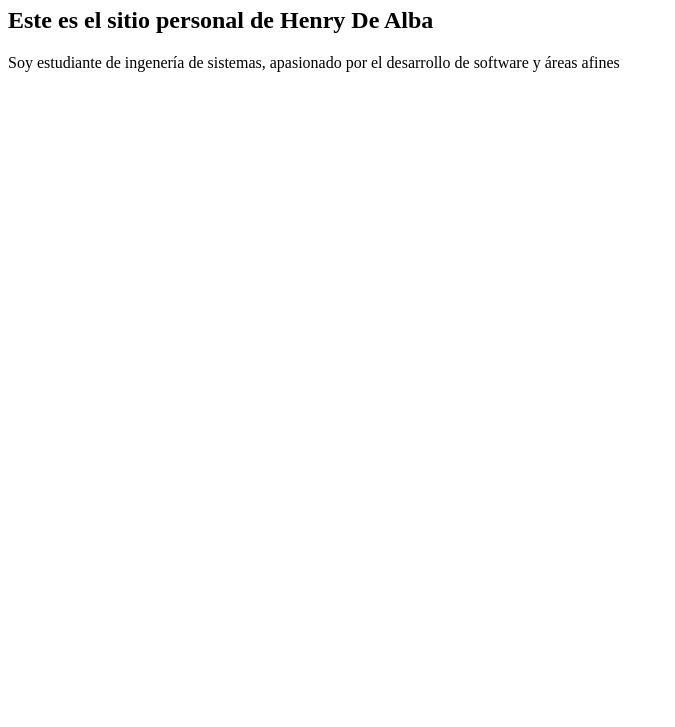
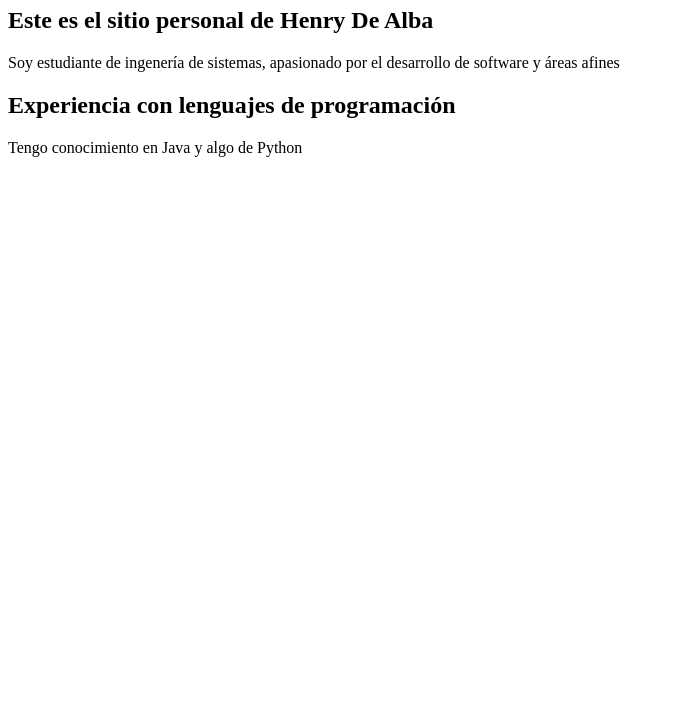
Before and after one commit to hjdealbaedu/mi_proyecto_web, a plain HTML site: page index.html in a window 1280 px wide. Shown: the part 73-800 px from the top of the page, without its empty margins (0-675 px from the left). Drawn offline with Linux system fonts and the light colour scheme.

Commit message:
Cambio en index.html: Agregada seccion de lenguajes

```diff
--- a/index.html
+++ b/index.html
@@ -8,6 +8,9 @@
     <h2>Este es el sitio personal de Henry De Alba</h2>
     <p>Soy estudiante de ingenería de sistemas, apasionado por el desarrollo de software y áreas afines</p>
 
+    <h2>Experiencia con lenguajes de programación</h2>
+    <p>Tengo conocimiento en Java y algo de Python</p>
+
 </body>
 
 </html>
```
